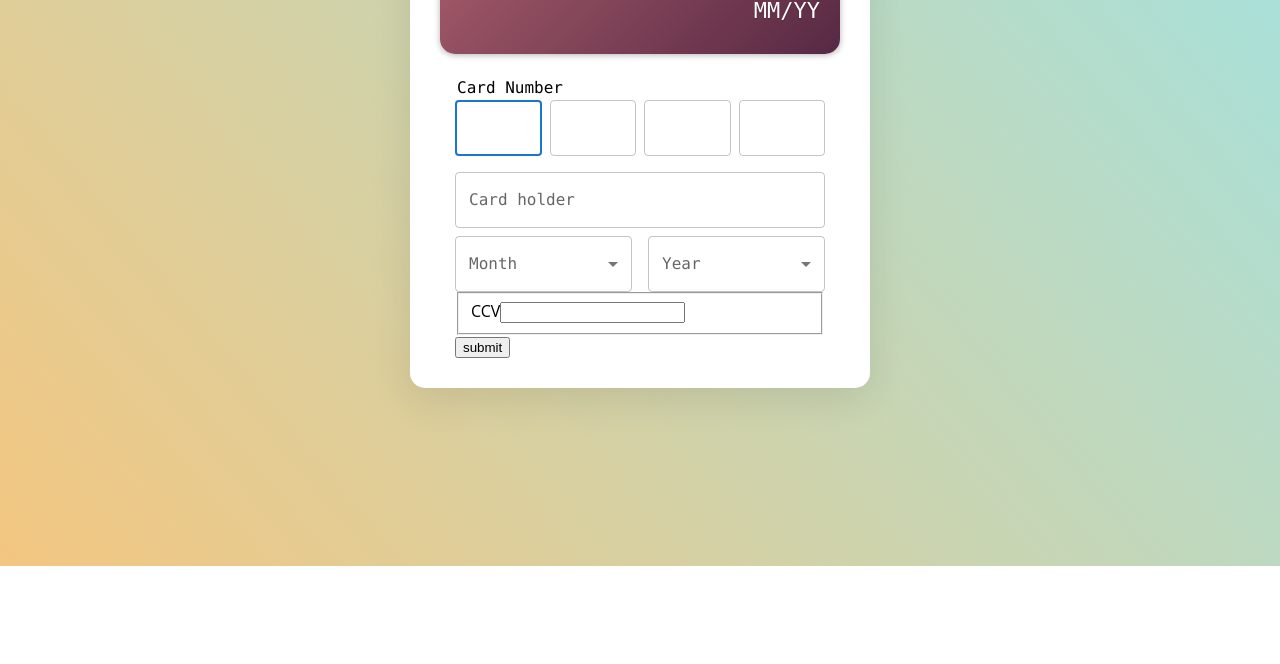
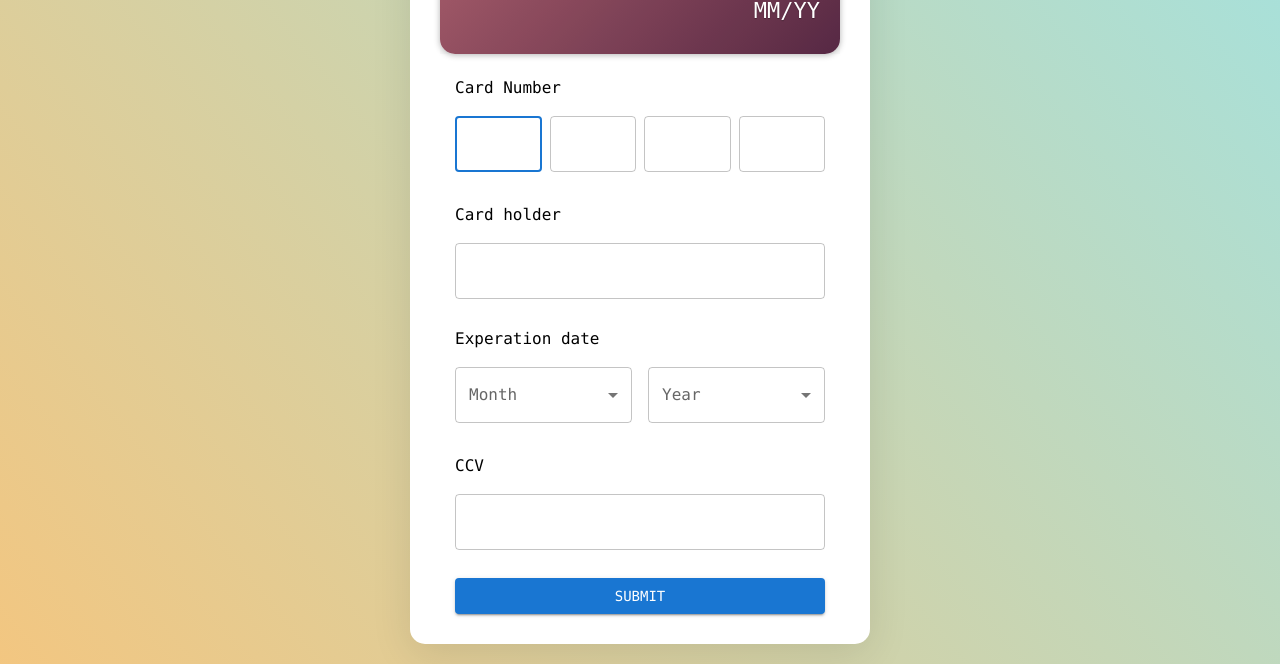
Before and after one commit to gabyfersan/credit-card, a React (Vite) app: page / in a window 1280 px wide. Shown: the part 234-898 px from the top of the page. Before the commit the page ends 800 px from the top, so only its background shows below. Built offline with nearby package versions, Linux system fonts and the light colour scheme; grey boxes are pictures that could not be loaded.

Commit message:
Add error text

```diff
--- a/package.json
+++ b/package.json
@@ -16,7 +16,8 @@
         "bootstrap": "^5.3.3",
         "react": "^18.2.0",
         "react-bootstrap": "^2.10.3",
-        "react-dom": "^18.2.0"
+        "react-dom": "^18.2.0",
+        "zod": "^3.23.8"
     },
     "devDependencies": {
         "@types/react": "^18.0.28",
--- a/src/credit-card/CreditCard.tsx
+++ b/src/credit-card/CreditCard.tsx
@@ -1,12 +1,12 @@
 import React, { useState, useRef, useEffect } from "react";
-import { Form, Row, Col, Button } from "react-bootstrap";
 import CreditCardBox from "./credit-card-box/CreditCardBox";
 import { CardNumberInputField } from "./components/CardNumberInputField";
-import { CardHolderInputField } from "./components/CardHolderInputField";
+import { CardNameInputField } from "./components/CardNameInputField";
 import { ExpirationSelectInputField } from "./components/ExpirationSelectInputField";
 import { CCVInputField } from "./components/CCVInputField";
 import { CardInformation } from "../../types";
-import { extractOnlyNumbers } from "../utils/utils";
+import { Button } from "@mui/material";
+import { creditCardSchema } from "./validation/creditCardValidation";
 import "./style.css";
 
 interface CreditCardProps {
@@ -37,6 +37,9 @@ const CreditCard: React.FC<CreditCardProps> = ({
     inputRefs.current[0]?.focus();
   }, []);
 
+  const handleSubmit = (event: React.FocusEvent<HTMLFormElement>) => {
+    event.preventDefault();
+  };
   return (
     <div className="checkout">
       <CreditCardBox
@@ -48,13 +51,13 @@ const CreditCard: React.FC<CreditCardProps> = ({
         cardFlipToBackside={cardFlipToBackside}
       />
 
-      <form className="form" autoComplete="off" noValidate>
+      <form autoComplete="off" noValidate onSubmit={handleSubmit}>
         <CardNumberInputField
           cardNumArray={cardNumArray}
           setCardNumArray={setCardNumArray}
           inputRefs={inputRefs}
         />
-        <CardHolderInputField
+        <CardNameInputField
           cardName={cardName}
           setCardName={setCardName}
         />
@@ -70,9 +73,15 @@ const CreditCard: React.FC<CreditCardProps> = ({
           onFocus={() => setCardFlipToBackside(true)}
           onBlur={() => setCardFlipToBackside(false)}
         />
-        <button className="btn">
-          <i className="fa fa-lock"></i> submit
-        </button>
+
+        <Button
+          type="submit"
+          variant="contained"
+          color="primary"
+          fullWidth
+        >
+          Submit
+        </Button>
       </form>
     </div>
   );
--- a/src/credit-card/components/CCVInputField.tsx
+++ b/src/credit-card/components/CCVInputField.tsx
@@ -1,11 +1,13 @@
-// CCVInputField.tsx
-import React from "react";
+import React, { useState, useEffect } from "react";
+import { TextField, Box, Typography } from "@mui/material";
+import { creditCardSchema } from "../validation/creditCardValidation";
+import { handleOnBlurForErrorHandling } from "../../utils/utils";
 
 interface CCVInputFieldProps {
   cardCcv: string;
   setCardCcv: (value: string) => void;
-  onFocus?: () => void;
-  onBlur?: () => void;
+  onFocus: () => void;
+  onBlur: () => void;
 }
 
 export const CCVInputField: React.FC<CCVInputFieldProps> = ({
@@ -14,18 +16,41 @@ export const CCVInputField: React.FC<CCVInputFieldProps> = ({
   onFocus,
   onBlur,
 }) => {
+  const [errorCardCcv, setErrorCardCcv] = useState<string | null>(
+    null
+  );
+
+  const handleOnBlurForCcv = (
+    event: React.FocusEvent<HTMLInputElement | HTMLTextAreaElement>
+  ) => {
+    handleOnBlurForErrorHandling(
+      event.target,
+      setErrorCardCcv,
+      creditCardSchema.pick({ cardCcv: true })
+    );
+    onBlur();
+  };
+
   return (
-    <fieldset className="fieldset-ccv">
-      <label htmlFor="card-ccv">CCV</label>
-      <input
+    <Box>
+      <Typography component="h2">CCV</Typography>
+
+      <TextField
+        id="card-ccv"
         type="text"
-        id="card-ccv"
-        maxLength={3}
+        variant="outlined"
+        inputProps={{ maxLength: 3 }}
         value={cardCcv}
         onChange={(event) => setCardCcv(event.target.value)}
         onFocus={onFocus}
-        onBlur={onBlur}
+        onBlur={(event) => handleOnBlurForCcv(event)}
+        fullWidth
+        name="cardCcv"
+        margin="normal"
+        error={!!errorCardCcv}
+        helperText={errorCardCcv || " "}
+        FormHelperTextProps={{ style: { marginTop: "0" } }}
       />
-    </fieldset>
+    </Box>
   );
 };
--- a/src/credit-card/components/CardHolderInputField.tsx
+++ /dev/null
@@ -1,21 +0,0 @@
-import React from "react";
-import { TextField } from "@mui/material";
-
-interface CardHolderInputFieldProps {
-  cardName: string;
-  setCardName: (value: string) => void;
-}
-
-export const CardHolderInputField: React.FC<
-  CardHolderInputFieldProps
-> = ({ cardName, setCardName }) => (
-  <div>
-    <TextField
-      label="Card holder"
-      fullWidth
-      value={cardName}
-      onChange={(event) => setCardName(event.target.value)}
-      margin="normal"
-    />
-  </div>
-);
--- /dev/null
+++ b/src/credit-card/components/CardNameInputField.tsx
@@ -0,0 +1,40 @@
+import React, { useState, useEffect } from "react";
+import { TextField, Box, Typography } from "@mui/material";
+import { creditCardSchema } from "../validation/creditCardValidation";
+import { handleOnBlurForErrorHandling } from "../../utils/utils";
+
+interface CardHolderInputFieldProps {
+  cardName: string;
+  setCardName: React.Dispatch<React.SetStateAction<string>>;
+}
+
+export const CardNameInputField: React.FC<
+  CardHolderInputFieldProps
+> = ({ cardName, setCardName }) => {
+  const [errorCardName, setErrorCardName] = useState<string | null>(
+    null
+  );
+
+  return (
+    <Box>
+      <Typography component="h2">Card holder</Typography>
+      <TextField
+        fullWidth
+        name="cardName"
+        value={cardName}
+        onChange={(event) => setCardName(event.target.value)}
+        margin="normal"
+        error={!!errorCardName}
+        helperText={errorCardName || " "}
+        FormHelperTextProps={{ style: { marginTop: "0" } }}
+        onBlur={(event) =>
+          handleOnBlurForErrorHandling(
+            event.target,
+            setErrorCardName,
+            creditCardSchema.pick({ cardName: true })
+          )
+        }
+      />
+    </Box>
+  );
+};
--- a/src/credit-card/components/CardNumberInputField.tsx
+++ b/src/credit-card/components/CardNumberInputField.tsx
@@ -1,6 +1,14 @@
-import React from "react";
-import { TextField, Box, Typography } from "@mui/material";
+import React, { useState, useEffect } from "react";
+import {
+  TextField,
+  Box,
+  Typography,
+  FormControl,
+  FormHelperText,
+} from "@mui/material";
 import { extractOnlyNumbers } from "../../utils/utils";
+import { creditCardSchema } from "../validation/creditCardValidation";
+import { handleOnBlurForErrorHandling } from "../../utils/utils";
 
 interface CardNumberInputFieldProps {
   cardNumArray: number[];
@@ -11,6 +19,10 @@ interface CardNumberInputFieldProps {
 export const CardNumberInputField: React.FC<
   CardNumberInputFieldProps
 > = ({ cardNumArray, setCardNumArray, inputRefs }) => {
+  const [errorCardNumArray, setErrorCardNumArray] = useState<
+    string | null
+  >(null);
+
   const handleKeyUp = (
     event: React.KeyboardEvent<HTMLInputElement>,
     index: number
@@ -64,14 +76,33 @@ export const CardNumberInputField: React.FC<
     });
   };
 
+  const handleOnBlurForNumberInput = (
+    event: React.FocusEvent<HTMLInputElement | HTMLTextAreaElement>,
+    index: number
+  ) => {
+    if (index !== 3) {
+      return;
+    }
+
+    handleOnBlurForErrorHandling(
+      {
+        name: event.target.name,
+        value: extractOnlyNumbers(cardNumArray, 0, 16).join(""),
+      },
+      setErrorCardNumArray,
+      creditCardSchema.pick({ cardNumArray: true })
+    );
+  };
   return (
     <Box>
-      <Typography component="legend">Card Number</Typography>
+      <FormControl>
+        <Typography component="h2">Card Number</Typography>
         <Box display="flex" gap={1}>
           {[0, 1, 2, 3].map((index) => (
             <TextField
               key={index}
               type="text"
+              name="cardNumArray"
               id={`card-number-${index}`}
               inputProps={{ maxLength: 4 }}
               inputRef={(el) => (inputRefs.current[index] = el)}
@@ -79,9 +110,17 @@ export const CardNumberInputField: React.FC<
               value={extractOnlyNumbers(cardNumArray, index).join("")}
               onChange={() => {}} // Adding empty onChange to suppress the warning
               variant="outlined"
+              margin="normal"
+              onBlur={(event) =>
+                handleOnBlurForNumberInput(event, index)
+              }
             />
           ))}
         </Box>
+        <FormHelperText error={true}>
+          {errorCardNumArray ? errorCardNumArray : " "}
+        </FormHelperText>
+      </FormControl>
     </Box>
   );
 };
--- a/src/credit-card/components/ExpirationSelectInputField.tsx
+++ b/src/credit-card/components/ExpirationSelectInputField.tsx
@@ -1,11 +1,16 @@
-import React from "react";
+import React, { useState, useEffect } from "react";
 import {
   FormControl,
   InputLabel,
   MenuItem,
   Select,
   Grid,
+  Box,
+  Typography,
+  FormHelperText,
 } from "@mui/material";
+import { creditCardSchema } from "../validation/creditCardValidation";
+import { handleOnBlurForErrorHandling } from "../../utils/utils";
 
 interface ExpirationSelectInputFieldProps {
   expMonth: string;
@@ -16,10 +21,35 @@ interface ExpirationSelectInputFieldProps {
 
 export const ExpirationSelectInputField: React.FC<
   ExpirationSelectInputFieldProps
-> = ({ expMonth, setExpMonth, expYear, setExpYear }) => (
+> = ({ expMonth, setExpMonth, expYear, setExpYear }) => {
+  const [errorExpYear, setErrorExpYear] = useState<string | null>(
+    null
+  );
+  const [errorExpMonth, setErrorExpMonth] = useState<string | null>(
+    null
+  );
+  const currentYear = new Date().getFullYear();
+
+  const handleOnBlurForYearAndMonth = (
+    event: React.FocusEvent<HTMLInputElement | HTMLTextAreaElement>,
+    setError: React.Dispatch<React.SetStateAction<string | null>>
+  ) => {
+    const name = event?.target?.name as string;
+    handleOnBlurForErrorHandling(
+      event.target,
+      setError,
+      name === "expMonth"
+        ? creditCardSchema.pick({ expMonth: true })
+        : creditCardSchema.pick({ expYear: true })
+    );
+  };
+
+  return (
+    <Box>
+      <Typography component="h2">Experation date</Typography>
       <Grid container spacing={2} className="fieldset-expiration">
         <Grid item xs={6}>
-      <FormControl fullWidth>
+          <FormControl fullWidth margin="normal">
             <InputLabel id="card-expiration-month-label">
               Month
             </InputLabel>
@@ -28,39 +58,65 @@ export const ExpirationSelectInputField: React.FC<
               id="card-expiration-month"
               value={expMonth}
               label="Month"
-          onChange={(event) => setExpMonth(event.target.value)}
+              onChange={(event) => {
+                setExpMonth(event.target.value);
+              }}
+              name="expMonth"
+              onBlur={(event) =>
+                handleOnBlurForYearAndMonth(event, setErrorExpMonth)
+              }
             >
               <MenuItem value="">
                 <em>None</em>
               </MenuItem>
               {Array.from({ length: 12 }, (_, i) => (
-            <MenuItem key={i} value={String(i + 1).padStart(2, "0")}>
+                <MenuItem
+                  key={i}
+                  value={String(i + 1).padStart(2, "0")}
+                >
                   {String(i + 1).padStart(2, "0")}
                 </MenuItem>
               ))}
             </Select>
           </FormControl>
+          <FormHelperText error={true}>
+            {errorExpMonth ? errorExpMonth : " "}
+          </FormHelperText>
         </Grid>
         <Grid item xs={6}>
-      <FormControl fullWidth>
-        <InputLabel id="card-expiration-year-label">Year</InputLabel>
+          <FormControl fullWidth margin="normal">
+            <InputLabel id="card-expiration-year-label">
+              Year
+            </InputLabel>
             <Select
               labelId="card-expiration-year-label"
               id="card-expiration-year"
               value={expYear}
               label="Year"
               onChange={(event) => setExpYear(event.target.value)}
+              name="expYear"
+              onBlur={(event) =>
+                handleOnBlurForYearAndMonth(event, setErrorExpYear)
+              }
             >
               <MenuItem value="">
                 <em>None</em>
               </MenuItem>
-          {Array.from({ length: 10 }, (_, i) => (
-            <MenuItem key={i} value={String(2024 + i).slice(2, 4)}>
-              {2024 + i}
+              {Array.from({ length: 5 }, (_, i) => (
+                <MenuItem
+                  key={i}
+                  value={String(currentYear + i).slice(2)}
+                >
+                  {String(currentYear + i)}
                 </MenuItem>
               ))}
             </Select>
           </FormControl>
+          <FormHelperText error={true}>
+            {errorExpYear ? errorExpYear : " "}
+          </FormHelperText>
         </Grid>
       </Grid>
+    </Box>
   );
+};
--- /dev/null
+++ b/src/credit-card/validation/creditCardValidation.ts
@@ -0,0 +1,39 @@
+import { z } from "zod";
+const currentYear = new Date().getFullYear();
+const currentYearLastTwoDigits = currentYear % 100;
+const maxYearLastTwoDigits = (currentYear + 3) % 100;
+
+// Define the Zod schema
+export const creditCardSchema = z.object({
+  cardName: z
+    .string()
+    .min(1, "Card holder name is required")
+    .min(2, "Card holder name must be at least 2 characters"),
+  cardCcv: z.string().length(3, "Card CCV must be exactly 3 digits"),
+
+  cardNumArray: z
+    .string()
+    .length(16, "Credit card number must be exactly 16 digits"),
+  expYear: z
+    .string()
+    .regex(/^\d{2}$/, { message: "Year must be a two-digit number" })
+    .refine(
+      (year) => {
+        const yearNumber = parseInt(year, 10);
+        return (
+          yearNumber >= currentYearLastTwoDigits &&
+          yearNumber <= maxYearLastTwoDigits
+        );
+      },
+      {
+        message: `Year must be between ${String(
+          currentYearLastTwoDigits
+        ).padStart(2, "0")} and ${String(
+          maxYearLastTwoDigits
+        ).padStart(2, "0")}`,
+      }
+    ),
+  expMonth: z.string().regex(/^(0[1-9]|1[0-2])$/, {
+    message: "Month must be between 01 and 12",
+  }),
+});
--- a/src/utils/utils.tsx
+++ b/src/utils/utils.tsx
@@ -1,3 +1,7 @@
+import { z } from "zod";
+import React from "react";
+import { MenuItem } from "@mui/material";
+
 // Example  extractOnlyNumbers ([1, 1, 1, null, null, null], 0) => [1, 1, 1]
 export const extractOnlyNumbers = (
   cardNumArray: Array<number>,
@@ -8,3 +12,18 @@ export const extractOnlyNumbers = (
     .slice(index * length, length * (index + 1))
     .filter((item: number) => typeof item === "number");
 };
+
+export const handleOnBlurForErrorHandling = (
+  { name, value }: { name: string; value: string },
+  setErrorState: React.Dispatch<React.SetStateAction<string | null>>,
+  creditCardSchema: z.ZodSchema<any>
+) => {
+  const result = creditCardSchema.safeParse({
+    [name]: value,
+  });
+  if (result.success) {
+    setErrorState(null);
+  } else {
+    setErrorState(result.error.errors[0].message);
+  }
+};
```
Also changed, not shown: src/credit-card/components/CreditCardForm.tsx (deleted, +0 -66 lines), 1 other file (tests, documents, lock files or other folders). Lines whose indentation alone changed are shown as unchanged.
